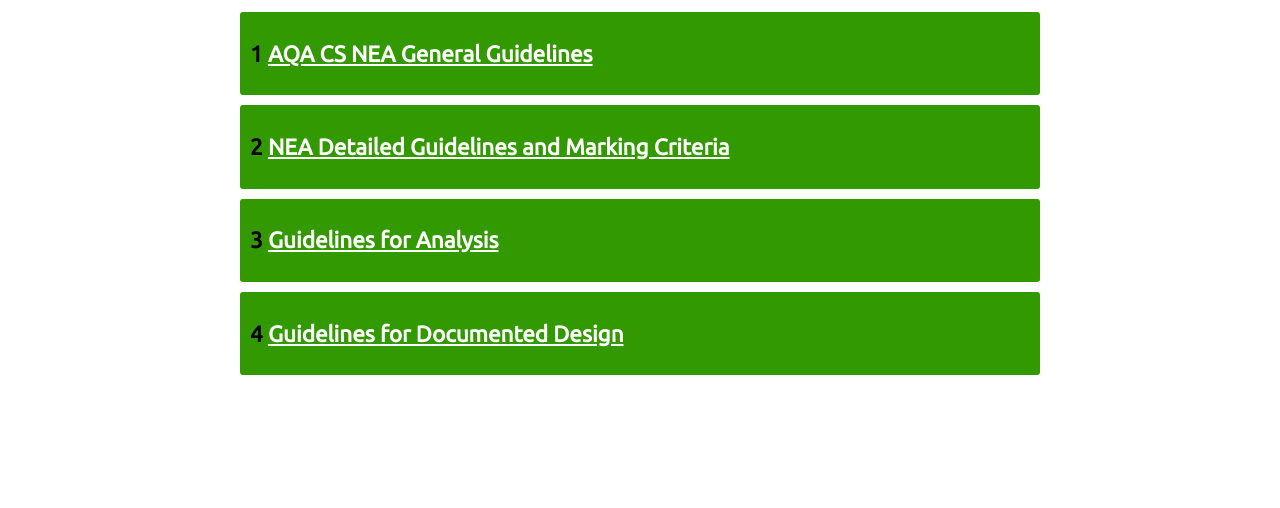
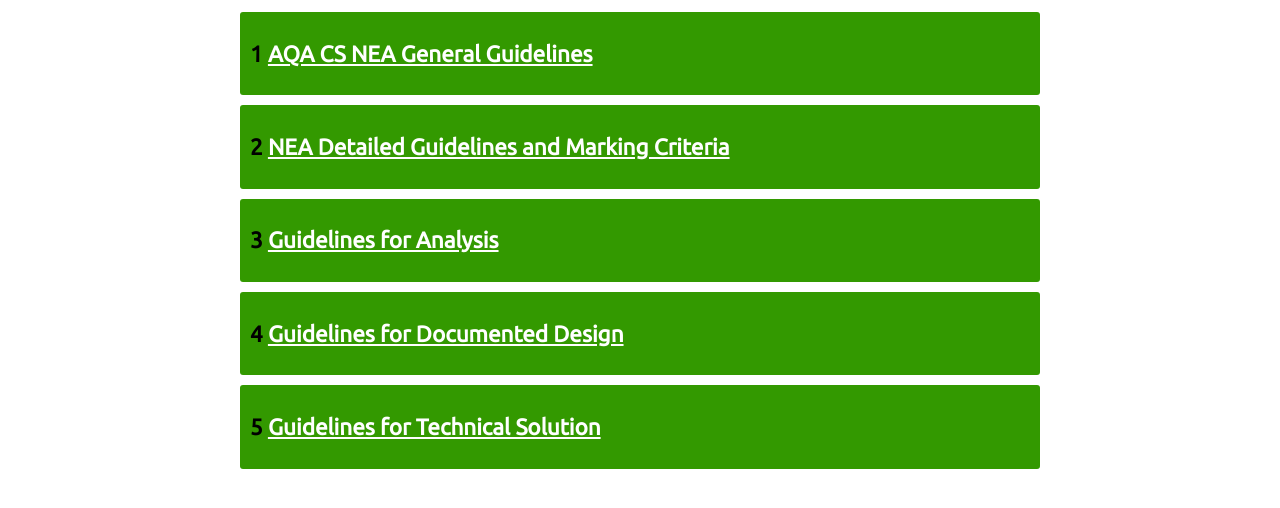
Before and after one commit to digixc/AQA-A-NEA, a plain HTML site: page index.html in a window 1280 px wide. Shown: the part 152-660 px from the top of the page. Drawn offline with Linux system fonts and the light colour scheme.

Commit message:
change the index to include the link to the new guideline

```diff
--- a/index.html
+++ b/index.html
@@ -146,6 +146,7 @@ for the JavaScript code in this tag.
 <li><a href="#sec-2">2. NEA Detailed Guidelines and Marking Criteria</a></li>
 <li><a href="#sec-3">3. Guidelines for Analysis</a></li>
 <li><a href="#sec-4">4. Guidelines for Documented Design</a></li>
+<li><a href="#sec-5">5. Guidelines for Technical Solution</a></li>
 </ul>
 </div>
 </div>
@@ -173,6 +174,12 @@ for the JavaScript code in this tag.
 <div class="outline-text-2" id="text-4">
 </div>
 </div>
+
+<div id="outline-container-sec-5" class="outline-2 link-heading">
+<h2 id="sec-5"><span class="section-number-2">5</span> <a href="./pages/TechnicalSolution.html">Guidelines for Technical Solution</a></h2>
+<div class="outline-text-2" id="text-5">
+</div>
+</div>
 </div>
 <div id="postamble" class="status">
 <p class="validation"></p>
```
Also changed, not shown: 2 other files.
